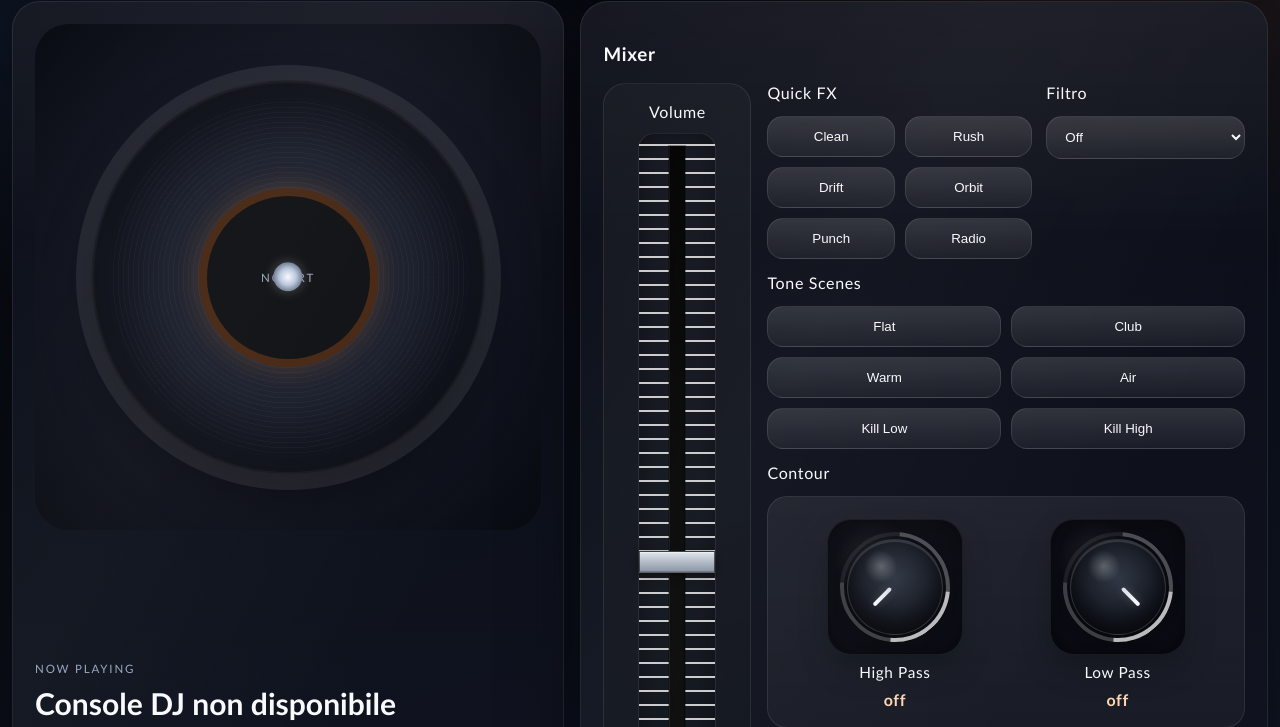
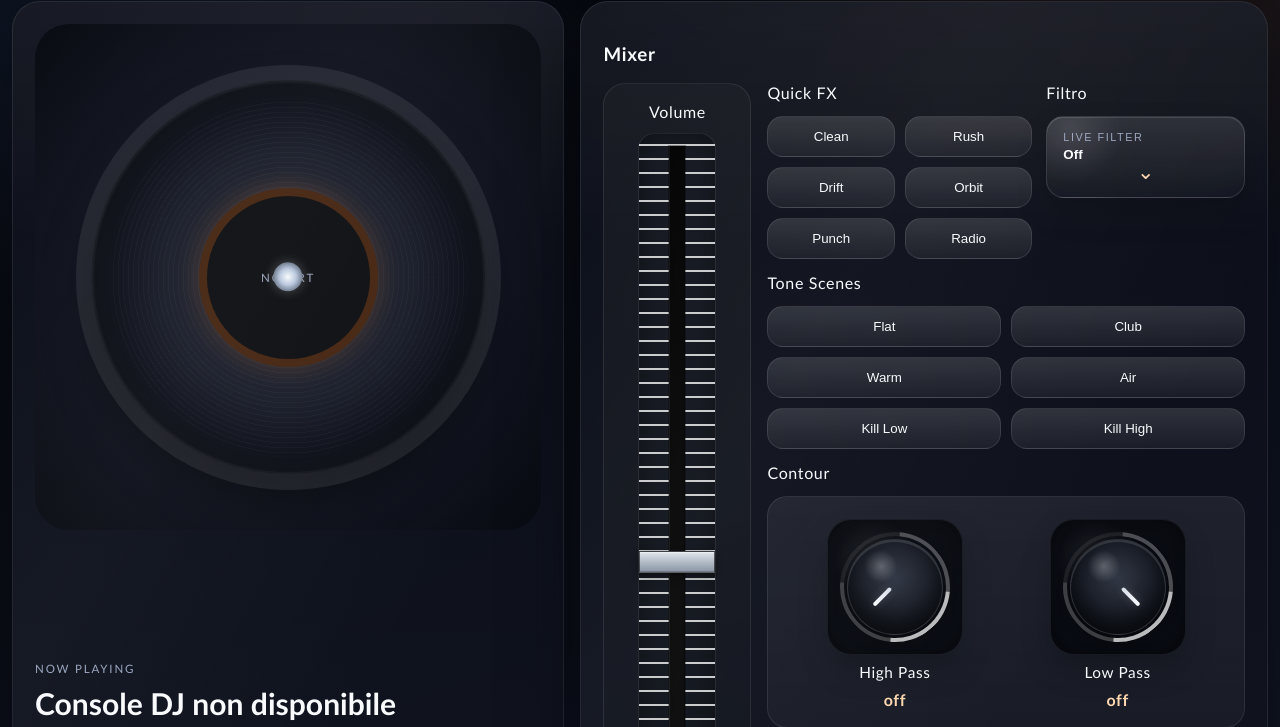
Before and after one commit to Sessionn/Pytonazz2026, a Flask app: template data/database/dashboard/templates/dj_console.html in a window 1280 px wide. Shown: the part 423-1150 px from the top of the page. Run offline with Flask 3, Linux system fonts and the light colour scheme; the template is opened without the code that fills it, so the values that code supplies are empty; some libraries are stand-ins or nearby versions.

Commit message:
Miglioramento dashboard dj console

```diff
--- a/data/database/dashboard/static/css/dj_console.css
+++ b/data/database/dashboard/static/css/dj_console.css
@@ -661,6 +661,113 @@ button.is-active {
   align-items: start;
 }
 
+.filter-select-shell {
+  position: relative;
+}
+
+.filter-select-trigger {
+  width: 100%;
+  min-height: 72px;
+  justify-content: space-between;
+  align-items: center;
+  padding: 14px 16px;
+  border-radius: 18px;
+  background:
+    radial-gradient(circle at 12% 18%, rgba(255,255,255,0.12), transparent 28%),
+    linear-gradient(180deg, rgba(255,255,255,0.12), rgba(255,255,255,0.03)),
+    rgba(10,14,24,0.52);
+  border: 1px solid rgba(255,255,255,0.12);
+  box-shadow:
+    inset 0 1px 0 rgba(255,255,255,0.12),
+    0 16px 30px rgba(0,0,0,0.18);
+}
+
+.filter-select-copy {
+  display: grid;
+  gap: 4px;
+  text-align: left;
+}
+
+.filter-select-kicker {
+  color: var(--muted);
+  text-transform: uppercase;
+  letter-spacing: 0.14em;
+  font-size: 0.68rem;
+}
+
+.filter-select-label {
+  font-size: 1rem;
+  font-weight: 700;
+  color: #f8fafc;
+}
+
+.filter-select-chevron {
+  color: #ffd8b0;
+  font-size: 1.3rem;
+  line-height: 1;
+  transition: transform 180ms ease;
+}
+
+.filter-select-shell.is-open .filter-select-chevron {
+  transform: rotate(180deg);
+}
+
+.filter-select-menu {
+  position: absolute;
+  left: 0;
+  right: 0;
+  top: calc(100% + 10px);
+  z-index: 30;
+  display: grid;
+  gap: 8px;
+  padding: 12px;
+  border-radius: 20px;
+  background:
+    radial-gradient(circle at 16% 12%, rgba(255,255,255,0.08), transparent 24%),
+    linear-gradient(180deg, rgba(255,255,255,0.08), rgba(255,255,255,0.02)),
+    rgba(8,11,18,0.96);
+  border: 1px solid rgba(255,255,255,0.12);
+  box-shadow: 0 22px 46px rgba(0,0,0,0.34);
+  backdrop-filter: blur(22px);
+  -webkit-backdrop-filter: blur(22px);
+  opacity: 0;
+  pointer-events: none;
+  transform: translateY(-6px) scale(0.98);
+  transition: opacity 160ms ease, transform 180ms ease;
+}
+
+.filter-select-shell.is-open .filter-select-menu {
+  opacity: 1;
+  pointer-events: auto;
+  transform: translateY(0) scale(1);
+}
+
+.filter-option {
+  width: 100%;
+  min-height: 48px;
+  justify-content: flex-start;
+  border-radius: 14px;
+  padding: 12px 14px;
+  background:
+    linear-gradient(180deg, rgba(255,255,255,0.08), rgba(255,255,255,0.02)),
+    rgba(255,255,255,0.02);
+  border: 1px solid rgba(255,255,255,0.08);
+}
+
+.filter-option.is-selected {
+  border-color: rgba(249,115,22,0.34);
+  box-shadow: 0 0 0 1px rgba(249,115,22,0.16), 0 0 20px rgba(249,115,22,0.12);
+  color: #ffe3c2;
+}
+
+.filter-select-native {
+  position: absolute;
+  opacity: 0;
+  pointer-events: none;
+  width: 1px;
+  height: 1px;
+}
+
 .tone-grid {
   grid-template-columns: 1fr;
   align-items: start;
--- a/data/database/dashboard/static/js/dj_console.js
+++ b/data/database/dashboard/static/js/dj_console.js
@@ -20,6 +20,10 @@ const els = {
   volumeHandle: document.getElementById("volume-slider-handle"),
   volumeValue: document.getElementById("volume-value"),
   filterSelect: document.getElementById("filter-select"),
+  filterSelectShell: document.getElementById("filter-select-shell"),
+  filterSelectTrigger: document.getElementById("filter-select-trigger"),
+  filterSelectLabel: document.getElementById("filter-select-label"),
+  filterSelectMenu: document.getElementById("filter-select-menu"),
   queue: document.getElementById("queue-list"),
   eqLow: document.getElementById("eq-low"),
   eqLowHandle: document.getElementById("eq-low-handle"),
@@ -74,6 +78,18 @@ const QUICK_FX = {
   "8d": { filter_name: "8d", eq: { low: 0, mid: 0.5, high: 1.5 } },
   bassboost: { filter_name: "bassboost", eq: { low: 7, mid: -1, high: 1 } },
   radio: { filter_name: "radio", eq: { low: -6, mid: 2, high: -2.5 } },
+};
+
+const FILTER_LABELS = {
+  off: "Off",
+  nightcore: "Nightcore",
+  vaporwave: "Vaporwave",
+  "8d": "8D Audio",
+  bassboost: "Bass Boost",
+  trebleboost: "Treble Boost",
+  vocalboost: "Vocal Boost",
+  radio: "Radio / Phone",
+  night: "Night Mode",
 };
 
 function formatTime(seconds) {
@@ -149,6 +165,25 @@ function setPlaybackVisual(stateName) {
   }
   els.playback.classList.add("state-offline");
   els.playbackIndicator.classList.add("is-offline");
+}
+
+function setFilterMenuOpen(open) {
+  if (!els.filterSelectShell || !els.filterSelectTrigger) return;
+  els.filterSelectShell.classList.toggle("is-open", open);
+  els.filterSelectTrigger.setAttribute("aria-expanded", open ? "true" : "false");
+}
+
+function syncFilterSelect(value) {
+  const nextValue = String(value || "off");
+  if (els.filterSelect) {
+    els.filterSelect.value = nextValue;
+  }
+  if (els.filterSelectLabel) {
+    els.filterSelectLabel.textContent = FILTER_LABELS[nextValue] || nextValue;
+  }
+  document.querySelectorAll("[data-filter-option]").forEach((option) => {
+    option.classList.toggle("is-selected", option.dataset.filterOption === nextValue);
+  });
 }
 
 function renderQueue(items) {
@@ -468,7 +503,7 @@ function render(next) {
   els.artist.textContent = current ? (current.artist || "Artista sconosciuto") : "-";
   els.requester.textContent = current ? `Requested by ${current.requester || current.requester_id}` : "-";
   renderPlaybackClock();
-  els.filterSelect.value = next.filter_name || "off";
+  syncFilterSelect(next.filter_name || "off");
   setActiveButton("[data-filter-preset]", (button) => {
     const preset = QUICK_FX[button.dataset.filterPreset];
     return preset &&
@@ -789,7 +824,30 @@ document.querySelectorAll("[data-filter-preset]").forEach((button) => {
   });
 });
 
-els.filterSelect.addEventListener("change", () => postAction("set_filter", { filter_name: els.filterSelect.value }));
+els.filterSelectTrigger?.addEventListener("click", () => {
+  setFilterMenuOpen(!els.filterSelectShell.classList.contains("is-open"));
+});
+
+document.querySelectorAll("[data-filter-option]").forEach((option) => {
+  option.addEventListener("click", async () => {
+    const nextValue = option.dataset.filterOption || "off";
+    syncFilterSelect(nextValue);
+    setFilterMenuOpen(false);
+    await postAction("set_filter", { filter_name: nextValue });
+  });
+});
+
+document.addEventListener("click", (event) => {
+  if (!els.filterSelectShell) return;
+  if (els.filterSelectShell.contains(event.target)) return;
+  setFilterMenuOpen(false);
+});
+
+document.addEventListener("keydown", (event) => {
+  if (event.key === "Escape") {
+    setFilterMenuOpen(false);
+  }
+});
 
 setupVerticalDrag(els.volumeHandle, els.volume, {
   onChange: () => {
--- a/data/database/dashboard/templates/dj_console.html
+++ b/data/database/dashboard/templates/dj_console.html
@@ -109,7 +109,26 @@
               </div>
               <div class="control-stack">
                 <label for="filter-select">Filtro</label>
-                <select id="filter-select">
+                <div class="filter-select-shell" id="filter-select-shell">
+                  <button id="filter-select-trigger" class="filter-select-trigger" type="button" aria-haspopup="listbox" aria-expanded="false">
+                    <span class="filter-select-copy">
+                      <span class="filter-select-kicker">Live Filter</span>
+                      <strong id="filter-select-label">Off</strong>
+                    </span>
+                    <span class="filter-select-chevron" aria-hidden="true">⌄</span>
+                  </button>
+                  <div id="filter-select-menu" class="filter-select-menu" role="listbox" aria-label="Filtro console">
+                    <button type="button" class="filter-option is-selected" data-filter-option="off">Off</button>
+                    <button type="button" class="filter-option" data-filter-option="nightcore">Nightcore</button>
+                    <button type="button" class="filter-option" data-filter-option="vaporwave">Vaporwave</button>
+                    <button type="button" class="filter-option" data-filter-option="8d">8D Audio</button>
+                    <button type="button" class="filter-option" data-filter-option="bassboost">Bass Boost</button>
+                    <button type="button" class="filter-option" data-filter-option="trebleboost">Treble Boost</button>
+                    <button type="button" class="filter-option" data-filter-option="vocalboost">Vocal Boost</button>
+                    <button type="button" class="filter-option" data-filter-option="radio">Radio / Phone</button>
+                    <button type="button" class="filter-option" data-filter-option="night">Night Mode</button>
+                  </div>
+                  <select id="filter-select" class="filter-select-native" tabindex="-1" aria-hidden="true">
                     <option value="off">Off</option>
                     <option value="nightcore">Nightcore</option>
                     <option value="vaporwave">Vaporwave</option>
@@ -120,6 +139,7 @@
                     <option value="radio">Radio / Phone</option>
                     <option value="night">Night Mode</option>
                   </select>
+                </div>
               </div>
             </div>
             <div class="tone-grid">
```
Lines whose indentation alone changed are shown as unchanged.
